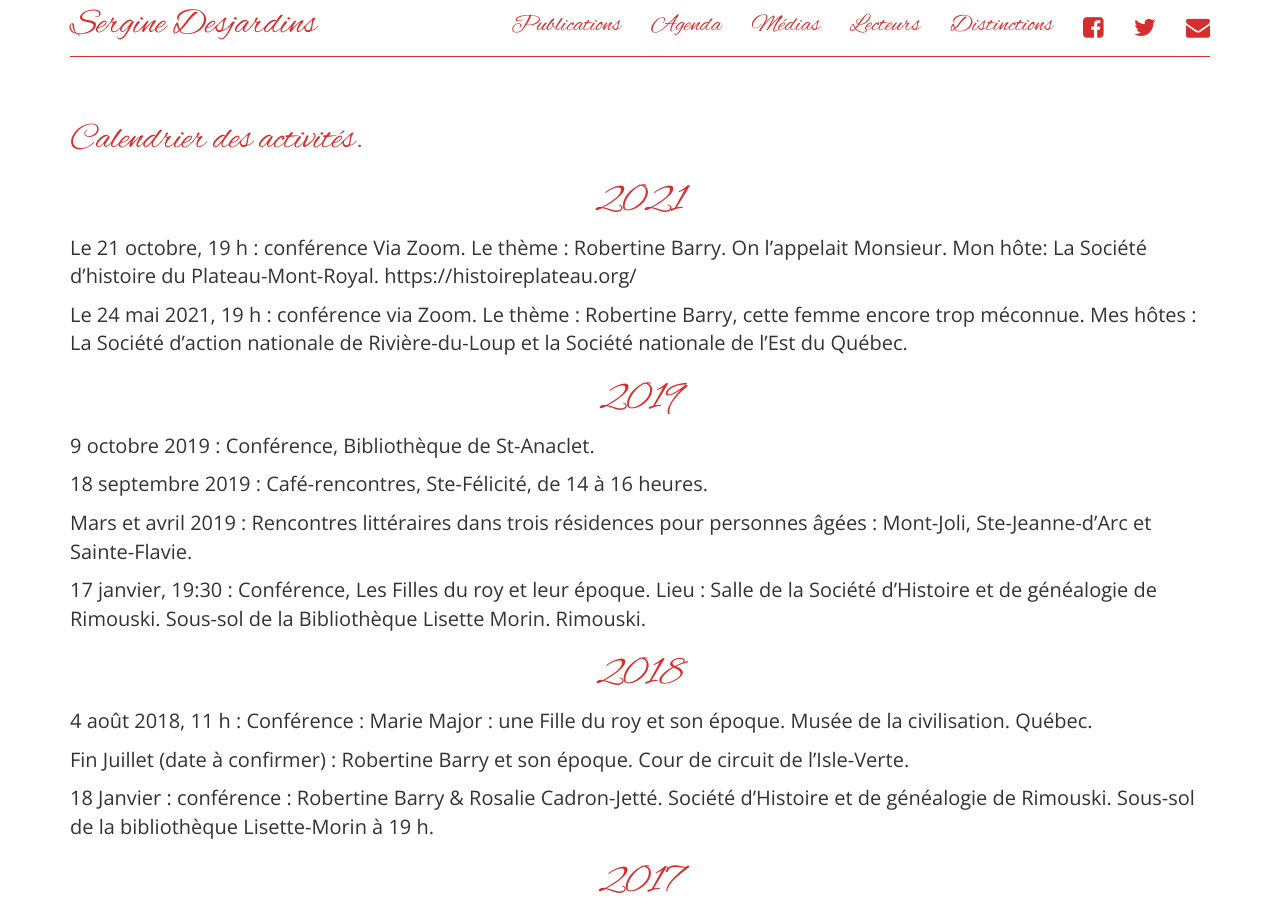
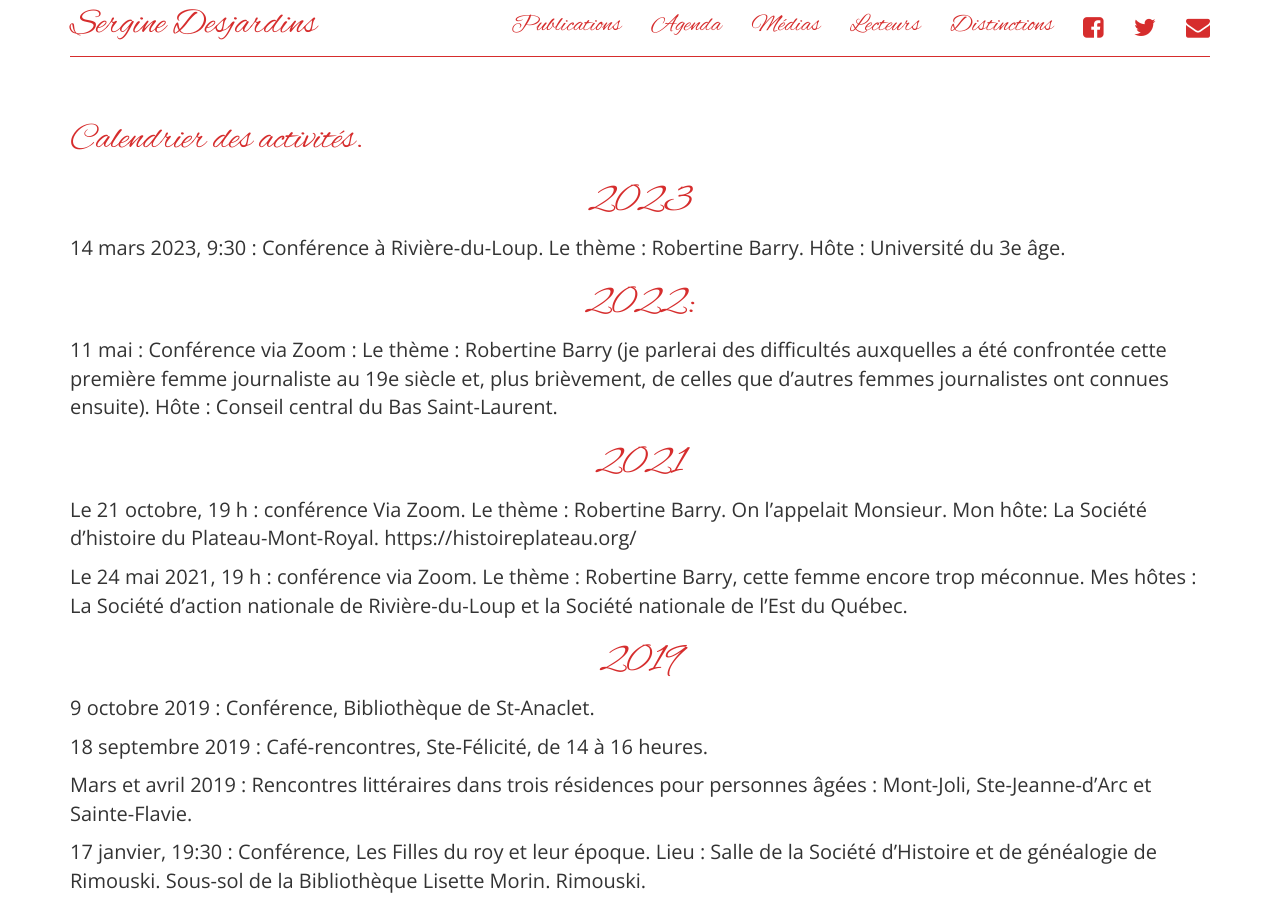
Before and after one commit to serginedesjardins/serginedesjardins.github.io, a Jekyll site: the page built from agenda.md, in a window 1280 px wide and 900 px high. Built offline with Jekyll 4.4.1, drawn with Linux system fonts in a browser that asks for light colours; nearby versions of some CDN libraries.

Commit message:
2 conférences : 2023 et 2022

```diff
--- a/agenda.md
+++ b/agenda.md
@@ -5,6 +5,14 @@ permalink: /agenda/
 ---
 
 # Calendrier des activités.
+
+## 2023
+
+14 mars 2023, 9:30  :  Conférence à Rivière-du-Loup. Le thème : Robertine Barry. Hôte : Université du 3e âge.
+
+## 2022:
+
+11 mai : Conférence via Zoom : Le thème : Robertine Barry (je parlerai des difficultés auxquelles a été confrontée cette première femme journaliste au 19e siècle et, plus brièvement, de celles que d'autres femmes journalistes ont connues ensuite). Hôte : Conseil central du Bas Saint-Laurent.
 
 ## 2021
 
```
